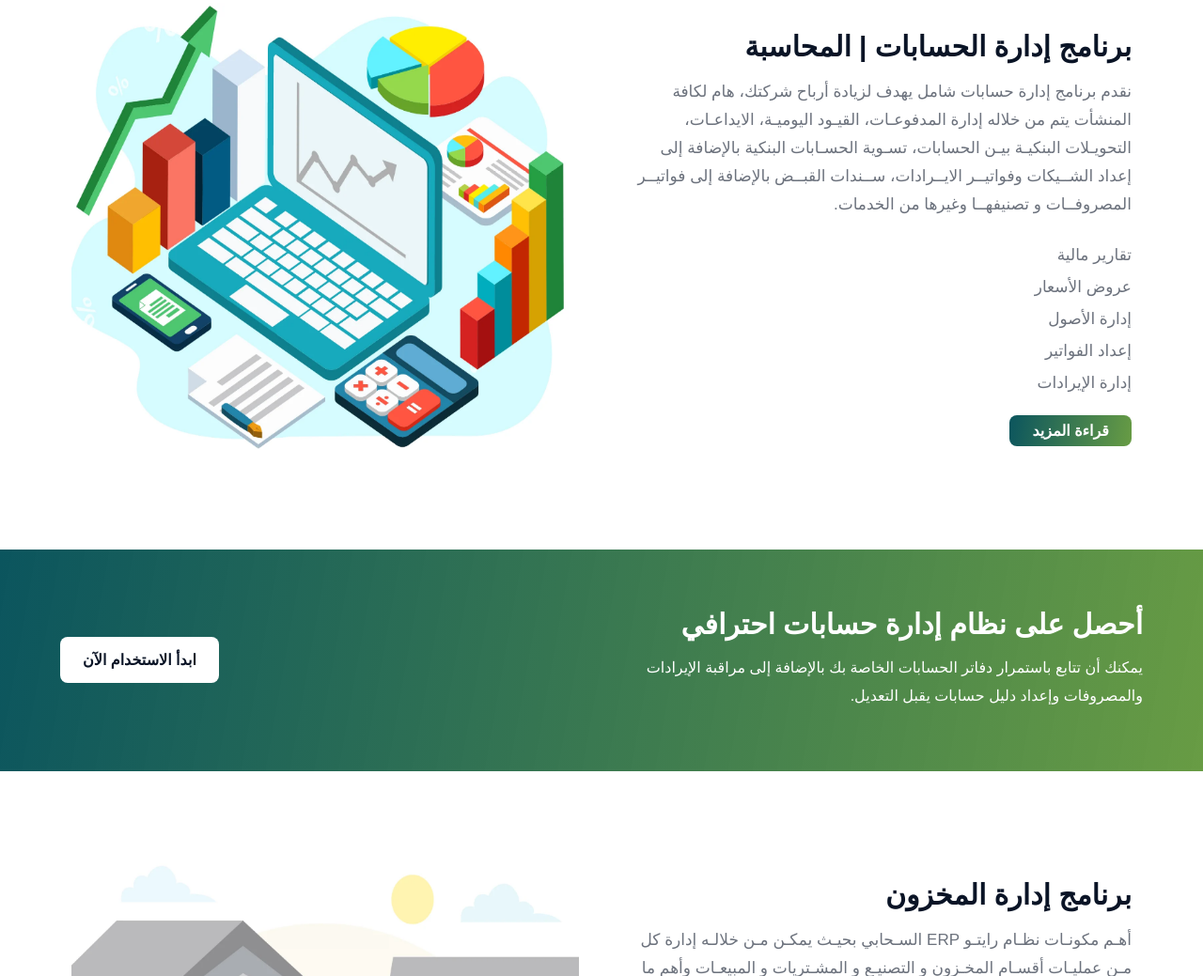
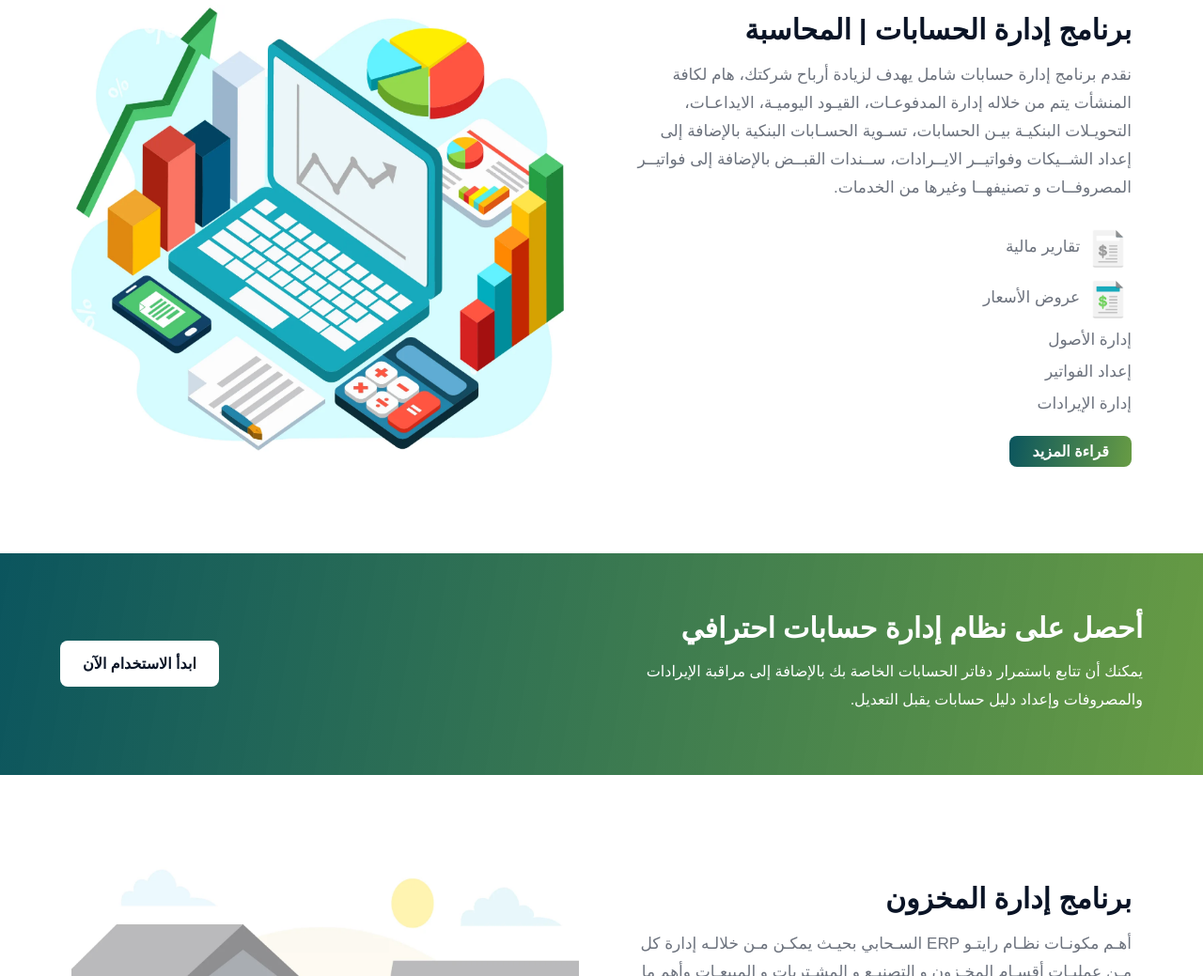
Before and after one commit to hader-hussein/raitotec, a plain HTML site: page Programs.html in a window 1280 px wide. Shown: the part 1483-2522 px from the top of the page at 94% size. Drawn offline with nearby package versions, Linux system fonts and the light colour scheme.

Commit message:
22/11/2023

```diff
--- a/Programs.html
+++ b/Programs.html
@@ -223,8 +223,14 @@
             </p>
             <div class="mt-4">
              <ul>
-              <li class="mb-1 p-decerption">تقارير مالية</li>
-              <li class="mb-1 p-decerption"> عروض الأسعار</li>
+              <li class="mb-1 p-decerption">
+                <img class="img-repet" src="./assets/img/image-p.png" alt="ripet">
+                تقارير مالية
+              </li>
+              <li class="mb-1 p-decerption">
+                <img class="img-repet" src="./assets/img/image-perg.png" alt="ripet">
+
+                عروض الأسعار</li>
               <li class="mb-1 p-decerption"> إدارة الأصول</li>
               <li class="mb-1 p-decerption"> إعداد الفواتير</li>
               <li class="mb-1 p-decerption">إدارة الإيرادات</li>
--- a/assets/css/style.css
+++ b/assets/css/style.css
@@ -1086,3 +1086,7 @@ color: var(--color-hover);
     box-shadow: 0px 0px 70px rgba(0, 0, 0, 0.05);
     border-radius: 16px;
 }
+.img-repet{
+    width: 50px;
+    height: 50px;
+}
```
Also changed, not shown: assets/img/image-p.png (added), assets/img/image-perg.png (added).
